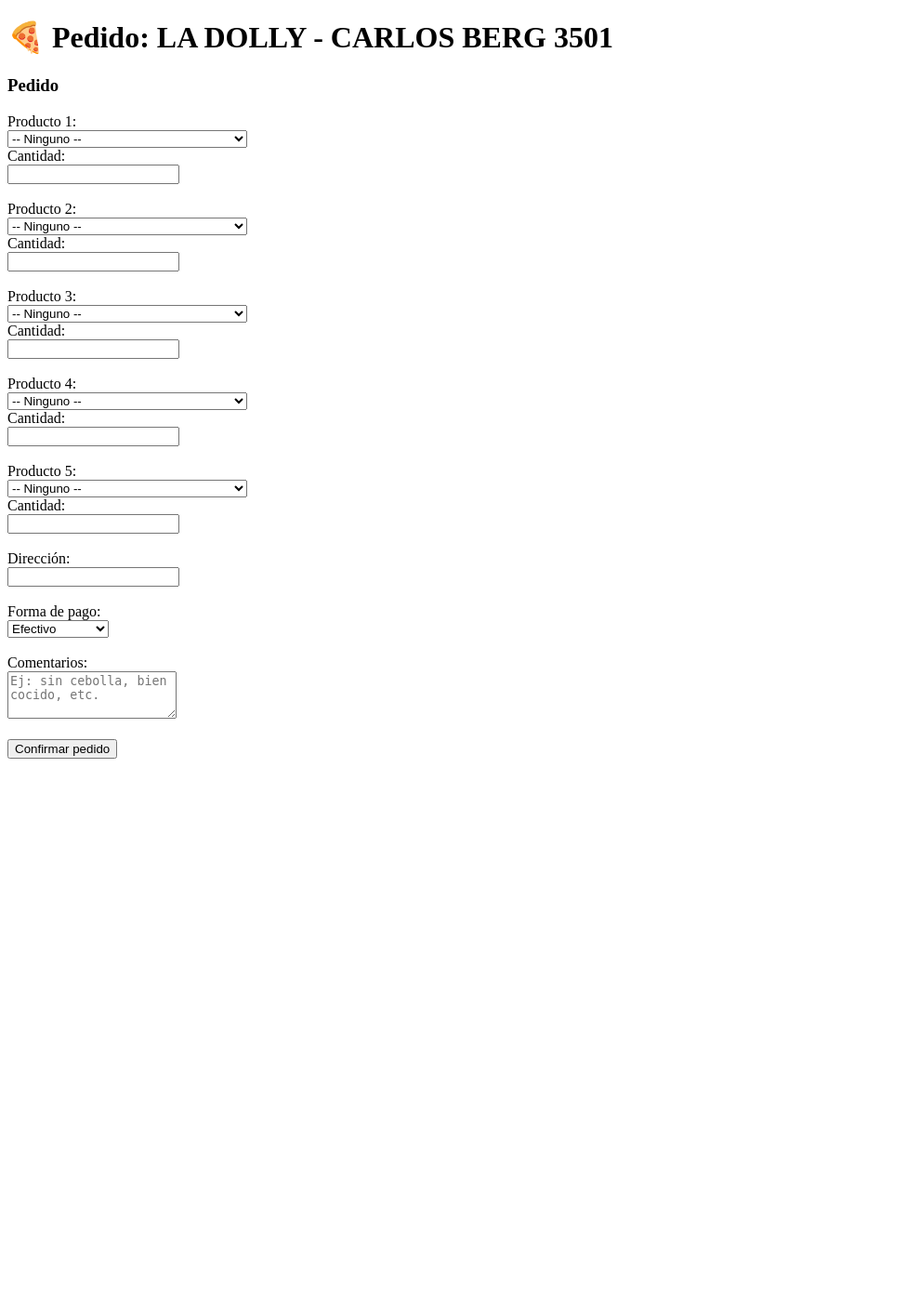
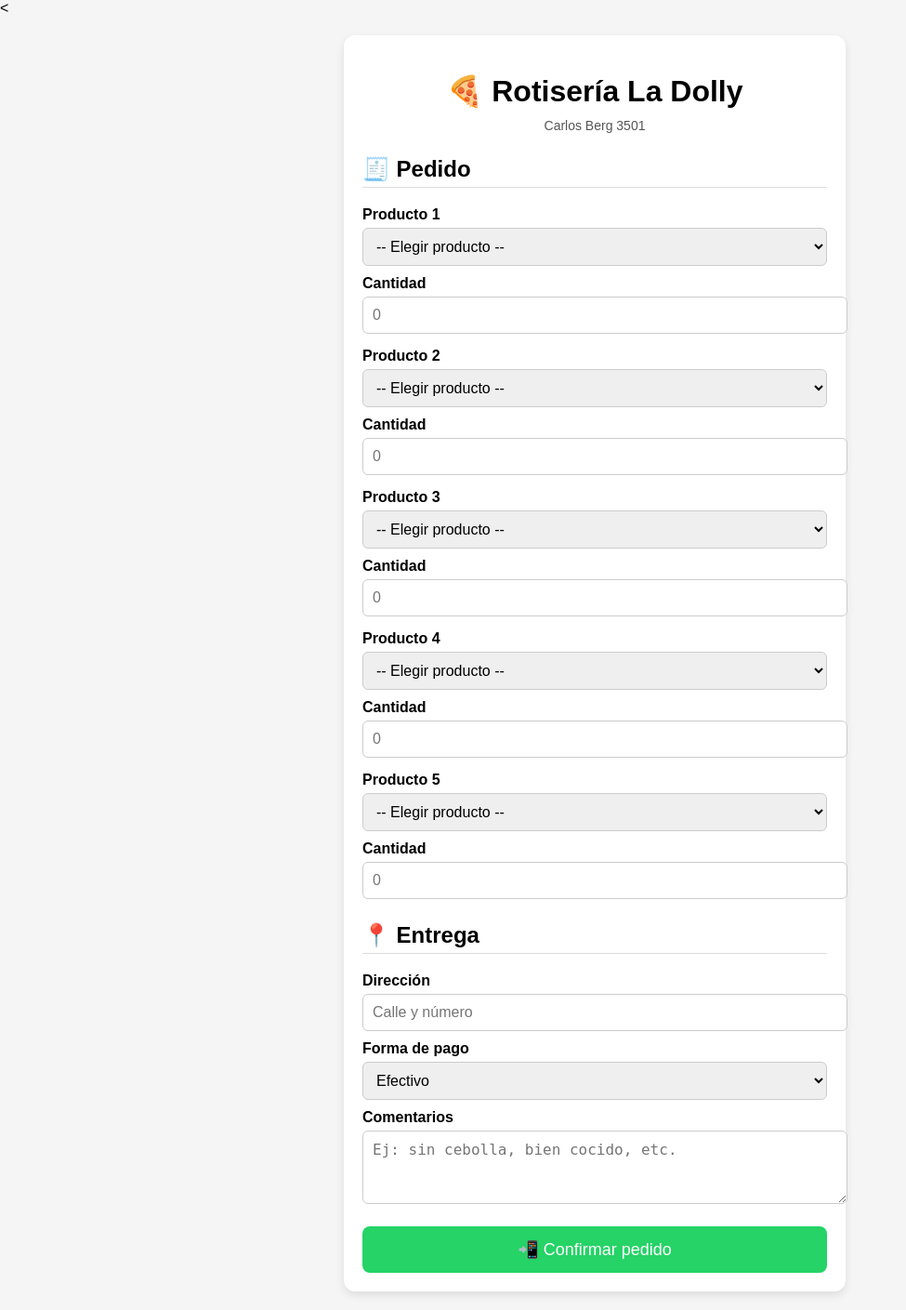
Before and after one commit to maricelferretti2008-dev/rotiseria_app, a Flask app: page / in a window 1280 px wide. Shown: the whole page at 93% size, without its empty margins (0-975 px from the left). Before the commit the page ends 816 px from the top, so only its background shows below. Run offline with Flask 3, Linux system fonts and the light colour scheme.

Commit message:
actualizo diseño

```diff
--- a/templates/index.html
+++ b/templates/index.html
@@ -2,53 +2,130 @@
 <html lang="es">
 <head>
     <meta charset="UTF-8">
-    <title>Rotisería - Pedidos</title>
+    <title>Rotisería La Dolly</title>
+    <<meta name="viewport" content="width=device-width, initial-scale=1.0">
+
+    <style>
+        body {
+            font-family: Arial, sans-serif;
+            background: #f5f5f5;
+            margin: 0;
+            padding: 0;
+        }
+
+        .container {
+            max-width: 500px;
+            margin: 20px auto;
+            background: white;
+            padding: 20px;
+            border-radius: 12px;
+            box-shadow: 0 4px 10px rgba(0,0,0,0.1);
+        }
+
+        h1 {
+            text-align: center;
+            margin-bottom: 10px;
+        }
+
+        h2 {
+            margin-top: 25px;
+            border-bottom: 1px solid #ddd;
+            padding-bottom: 5px;
+        }
+
+        label {
+            font-weight: bold;
+            display: block;
+            margin-top: 10px;
+        }
+
+        select, input, textarea {
+            width: 100%;
+            padding: 10px;
+            margin-top: 5px;
+            font-size: 16px;
+            border-radius: 6px;
+            border: 1px solid #ccc;
+        }
+
+        .producto {
+            margin-bottom: 15px;
+        }
+
+        button {
+            width: 100%;
+            background: #25D366;
+            color: white;
+            font-size: 18px;
+            padding: 14px;
+            border: none;
+            border-radius: 8px;
+            cursor: pointer;
+            margin-top: 20px;
+        }
+
+        button:hover {
+            background: #1ebe5d;
+        }
+
+        .direccion {
+            font-size: 14px;
+            text-align: center;
+            margin-bottom: 15px;
+            color: #555;
+        }
+    </style>
 </head>
+
 <body>
 
-<h1>🍕 Pedido: LA DOLLY - CARLOS BERG 3501</h1>
+<div class="container">
+
+    <h1>🍕 Rotisería La Dolly</h1>
+    <div class="direccion">Carlos Berg 3501</div>
 
     <form method="POST">
 
-<h3>Pedido</h3>
+        <h2>🧾 Pedido</h2>
 
         {% for i in range(1,6) %}
-    <label>Producto {{ i }}:</label><br>
+        <div class="producto">
+            <label>Producto {{ i }}</label>
             <select name="producto{{ i }}">
-        <option value="">-- Ninguno --</option>
+                <option value="">-- Elegir producto --</option>
                 {% for producto, precio in menu.items() %}
                     <option value="{{ producto }}">
                         {{ producto }} - ${{ precio }}
                     </option>
                 {% endfor %}
             </select>
-    <br>
 
-    <label>Cantidad:</label><br>
-    <input type="number" name="cantidad{{ i }}" min="1">
-    <br><br>
+            <label>Cantidad</label>
+            <input type="number" name="cantidad{{ i }}" min="1" placeholder="0">
+        </div>
         {% endfor %}
 
-<label>Dirección:</label><br>
-<input type="text" name="direccion" required>
-<br><br>
+        <h2>📍 Entrega</h2>
 
-<label>Forma de pago:</label><br>
+        <label>Dirección</label>
+        <input type="text" name="direccion" required placeholder="Calle y número">
+
+        <label>Forma de pago</label>
         <select name="pago">
             <option>Efectivo</option>
             <option>Mercado Pago</option>
             <option>Transferencia</option>
         </select>
-<br><br>
 
-<label>Comentarios:</label><br>
+        <label>Comentarios</label>
         <textarea name="comentario" rows="3"
                   placeholder="Ej: sin cebolla, bien cocido, etc."></textarea>
-<br><br>
 
-<button type="submit">Confirmar pedido</button>
+        <button type="submit">📲 Confirmar pedido</button>
 
     </form>
 
+</div>
+
 </body>
 </html>
```
Lines whose indentation alone changed are shown as unchanged.
